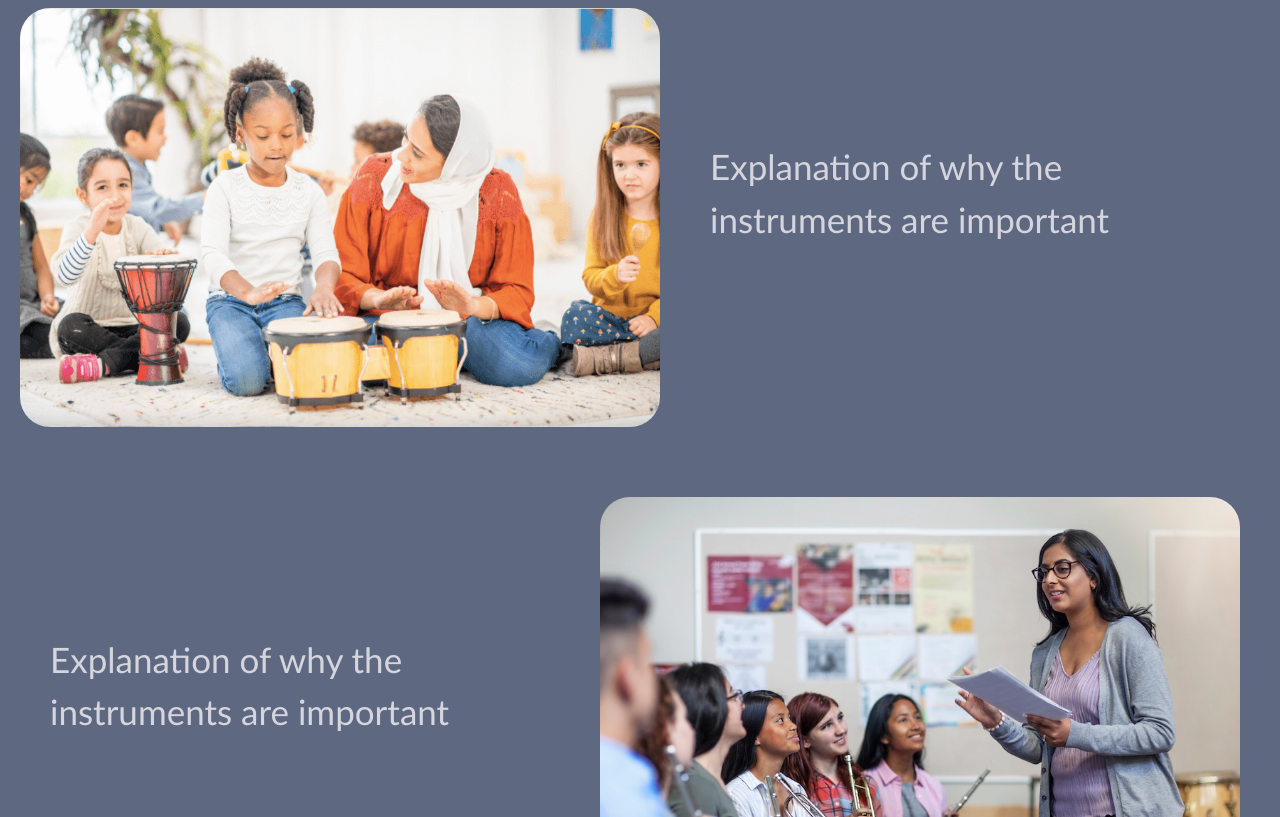
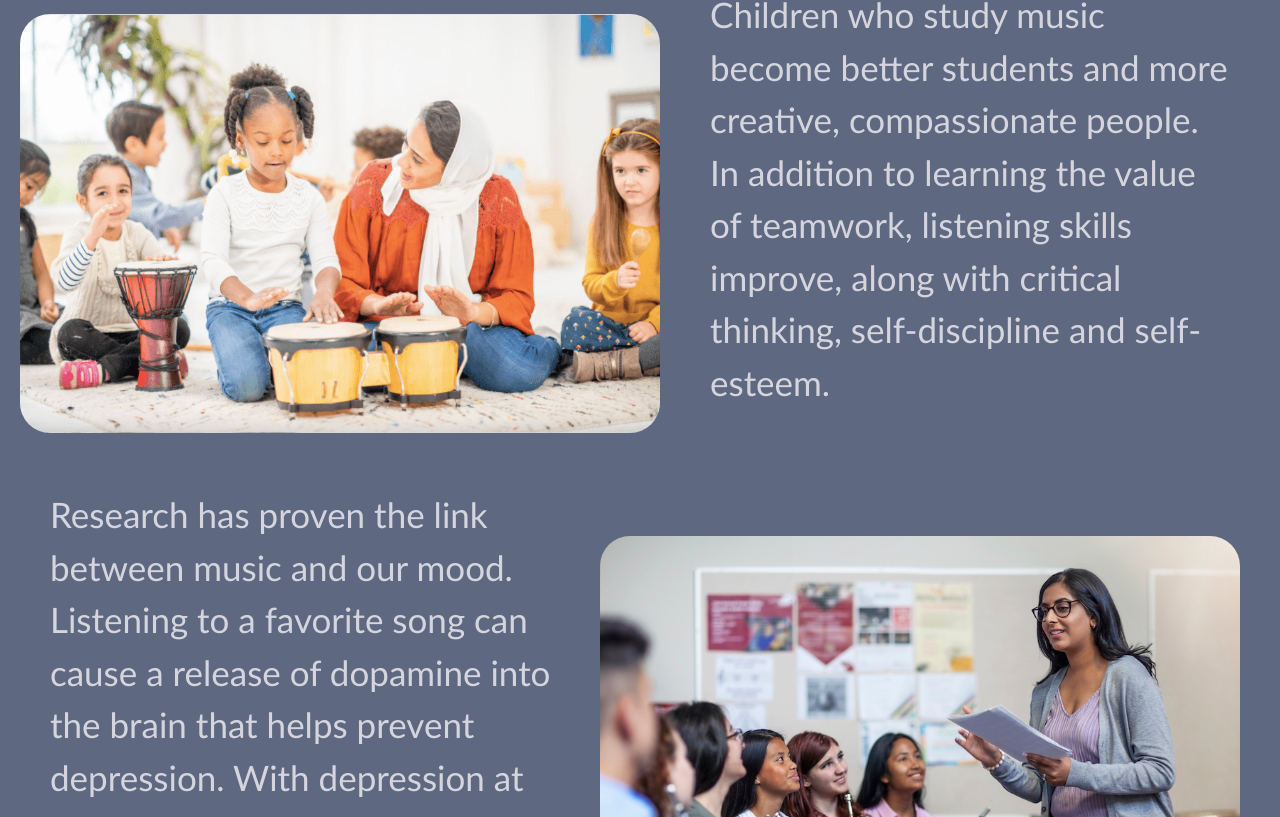
Before and after one commit to ktkelly11/Kelly_Katherine_Instrument_Capstone, a React (Vite) app: page /helps in a window 1280 px wide. Shown: the part 863-1680 px from the top of the page. Built offline with nearby package versions, Linux system fonts and the light colour scheme.

Commit message:
Helps explanations being added

```diff
--- a/src/components/helpsExamples/HelpsExamples.jsx
+++ b/src/components/helpsExamples/HelpsExamples.jsx
@@ -11,11 +11,21 @@ export default function HelpExamples() {
     <>
       <div className="helps-1">
         <img src={kindergarten_1} alt="Music class" />
-        <p>Explanation of why the instruments are important</p>
+        <p>
+          Children who study music become better students and more creative,
+          compassionate people. In addition to learning the value of teamwork,
+          listening skills improve, along with critical thinking,
+          self-discipline and self- esteem.
+        </p>
       </div>
       <div className="helps-2">
-        <p>Explanation of why the instruments are important</p>
-        <img src={music_class_2} alt="Mr. Davis teaching a class" />
+        <p>
+          Research has proven the link between music and our mood. Listening to
+          a favorite song can cause a release of dopamine into the brain that
+          helps prevent depression. With depression at record levels in
+          children, music can provide a natural way to increase happiness.
+        </p>
+        <img src={music_class_2} alt="Music class" />
       </div>
       <div className="helps-3">
         <img
```
